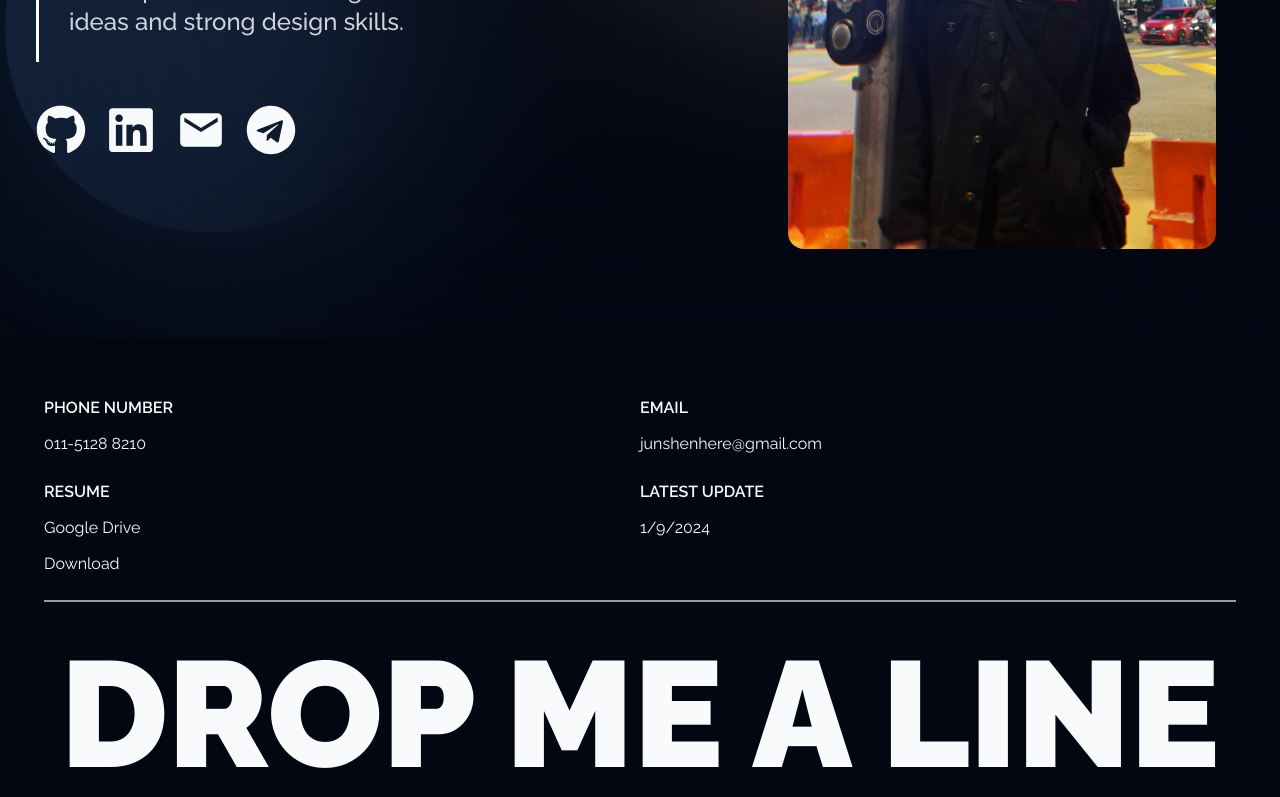
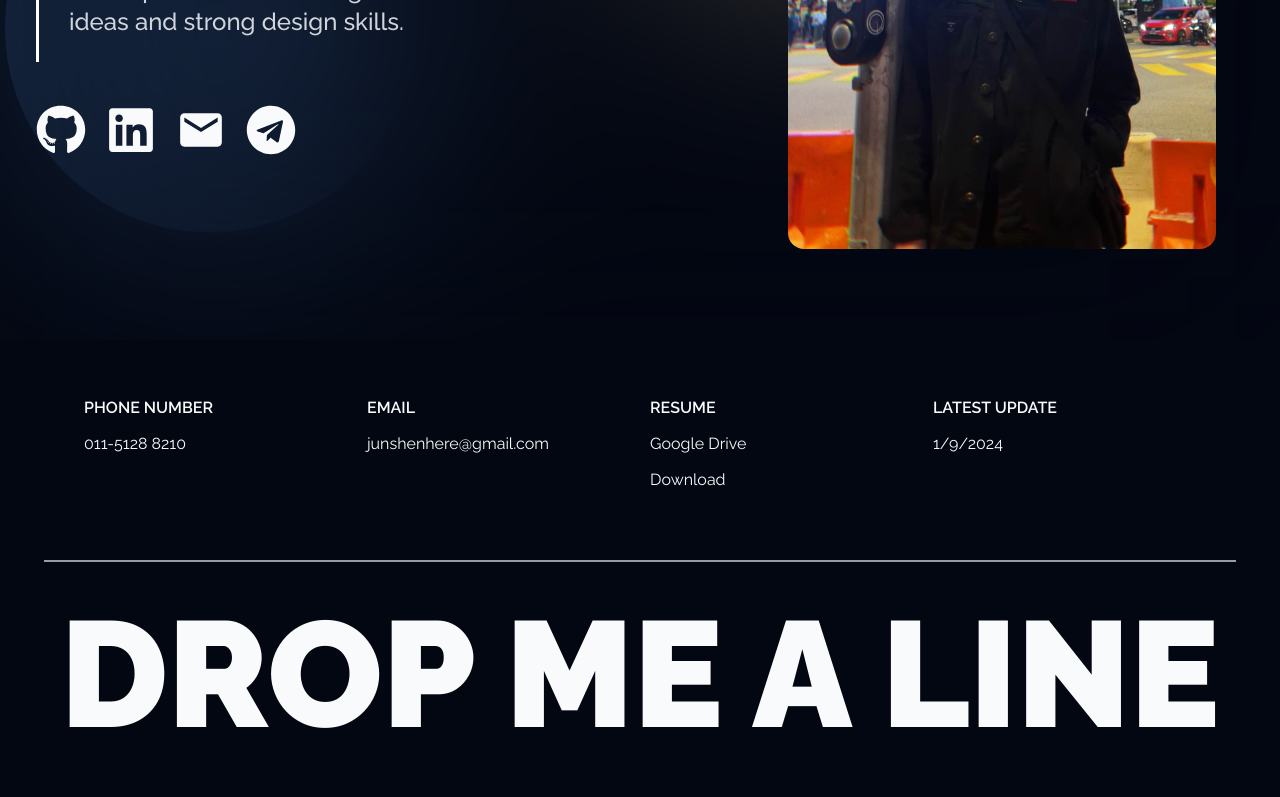
Before and after one commit to Junshen18/junshen-portfolio-website-v2, a Next.js app: page / in a window 1280 px wide. Shown: the part 460-1257 px from the top of the page. Built offline with nearby package versions, Linux system fonts and the light colour scheme; no server answers.

Commit message:
update footer

```diff
--- a/src/components/footer.tsx
+++ b/src/components/footer.tsx
@@ -1,9 +1,11 @@
+import Link from "next/link"
+
 export function Footer(){
     return(
         <>
             <div className="md:p-7 flex flex-col ">
-                <div className="grid grid-cols-2 ">
-                    <div className="text-base flex flex-col gap-3 mb-6">
+                <div className="grid grid-cols-2 text-sm md:px-10 lg:text-base lg:grid-cols-4 gap-5 lg:mb-7">
+                    <div className="flex flex-col gap-3 mb-10">
                         <div className="font-semibold">
                             PHONE NUMBER
                         </div>
@@ -11,7 +13,7 @@ export function Footer(){
                             011-5128 8210
                         </div>
                     </div>
-                    <div className="text-base flex flex-col gap-3 mb-6">
+                    <div className="flex flex-col gap-3 mb-10">
                         <div className="font-semibold">
                             EMAIL
                         </div>
@@ -19,18 +21,14 @@ export function Footer(){
                             junshenhere@gmail.com
                         </div>
                     </div>
-                    <div className="text-base flex flex-col gap-3 mb-6">
+                    <div className="flex flex-col gap-3 mb-10">
                         <div className="font-semibold">
                             RESUME
                         </div>
-                        <div>
-                            Google Drive
-                        </div>
-                        <div>
-                            Download
-                        </div>
+                        <Link href="#">Google Drive</Link>
+                        <Link href="#">Download</Link>
                     </div>
-                    <div className="text-base flex flex-col gap-3 mb-6">
+                    <div className="flex flex-col gap-3 mb-10">
                         <div className="font-semibold">
                             LATEST UPDATE
                         </div>
```
